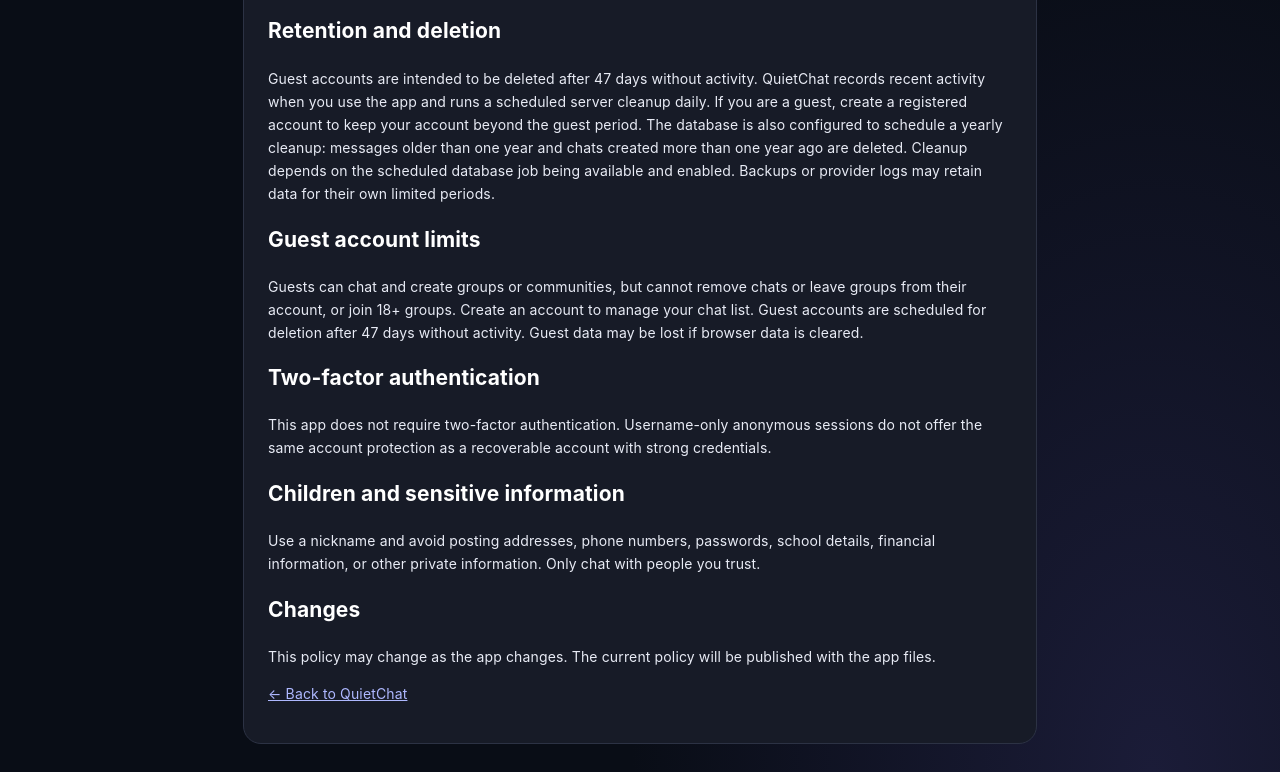
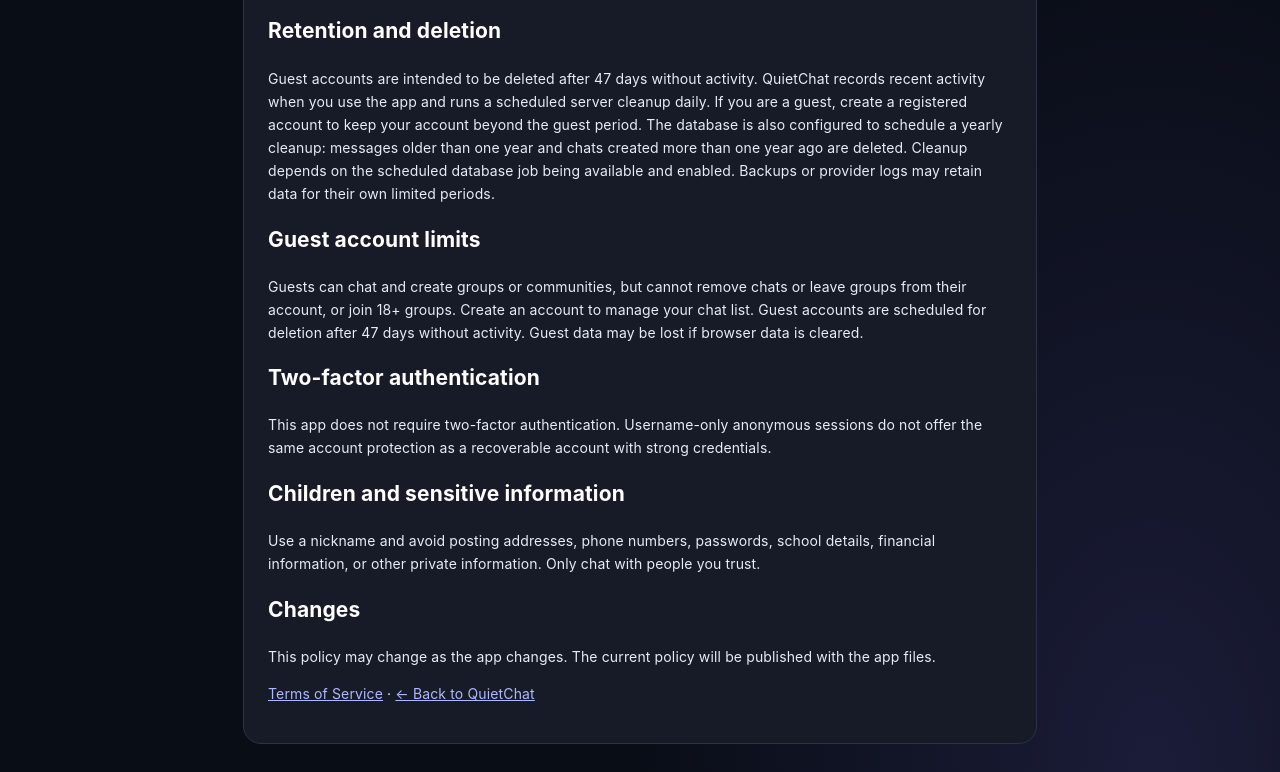
Before and after one commit to betabeeswax/Quiet-Chat, a plain HTML site: page privacy.html in a window 1280 px wide. Shown: the part 1128-1900 px from the top of the page. Drawn offline with Linux system fonts and the light colour scheme.

Commit message:
Update privacy policy date and add terms link

```diff
--- a/privacy.html
+++ b/privacy.html
@@ -1,6 +1,6 @@
 <!doctype html>
 <html lang="en"><head><meta charset="utf-8"><meta name="viewport" content="width=device-width,initial-scale=1"><meta name="theme-color" content="#10131b"><title>QuietChat Privacy Policy</title><link rel="stylesheet" href="style.css"><style>body{max-width:850px;margin:0 auto;padding:28px;color:#e8ebf5;line-height:1.65}.policy-card{background:#171b27;border:1px solid #2c3244;border-radius:18px;padding:24px}h1,h2{color:#fff}a{color:#aeb8ff}</style></head>
-<body><main class="policy-card"><p class="eyebrow">QUIETCHAT</p><h1>Privacy Policy</h1><p><strong>Last updated: October 18, 2026</strong></p>
+<body><main class="policy-card"><p class="eyebrow">QUIETCHAT</p><h1>Privacy Policy</h1><p><strong>Last updated: November 2, 2026</strong></p>
 <p>QuietChat is a small private-chat app. This policy explains what the current version stores and what its limits are. It is a project policy, not legal advice.</p>
 <h2>Information stored</h2><ul><li>Your chosen username, optional bio, and optional profile picture.</li><li>Chat membership, invite metadata, messages, timestamps, and uploaded attachments.</li><li>Game scores and moves for the in-chat rock-paper-scissors game.</li><li>Supabase may process technical information needed to operate and secure the service.</li></ul>
 <h2>Ways to sign in</h2><p>You can sign in with email and password, use Google if configured, create a username-and-password account without providing an email address, or continue as a guest. For username-and-password accounts, QuietChat uses an internal non-deliverable address for Supabase authentication; it is not a real email address and cannot receive password reset messages. Choose a strong password and keep it safe. There is no email-based password recovery for these accounts. Guest accounts are anonymous and may be lost if browser data is cleared or the session is lost.</p>
@@ -11,4 +11,4 @@
 <h2>Guest account limits</h2><p>Guests can chat and create groups or communities, but cannot remove chats or leave groups from their account, or join 18+ groups. Create an account to manage your chat list. Guest accounts are scheduled for deletion after 47 days without activity. Guest data may be lost if browser data is cleared.</p>
 <h2>Two-factor authentication</h2><p>This app does not require two-factor authentication. Username-only anonymous sessions do not offer the same account protection as a recoverable account with strong credentials.</p>
 <h2>Children and sensitive information</h2><p>Use a nickname and avoid posting addresses, phone numbers, passwords, school details, financial information, or other private information. Only chat with people you trust.</p>
-<h2>Changes</h2><p>This policy may change as the app changes. The current policy will be published with the app files.</p><p><a href="index.html">← Back to QuietChat</a></p></main></body></html>
+<h2>Changes</h2><p>This policy may change as the app changes. The current policy will be published with the app files.</p><p><a href="terms.html">Terms of Service</a> · <a href="index.html">← Back to QuietChat</a></p></main></body></html>
```
